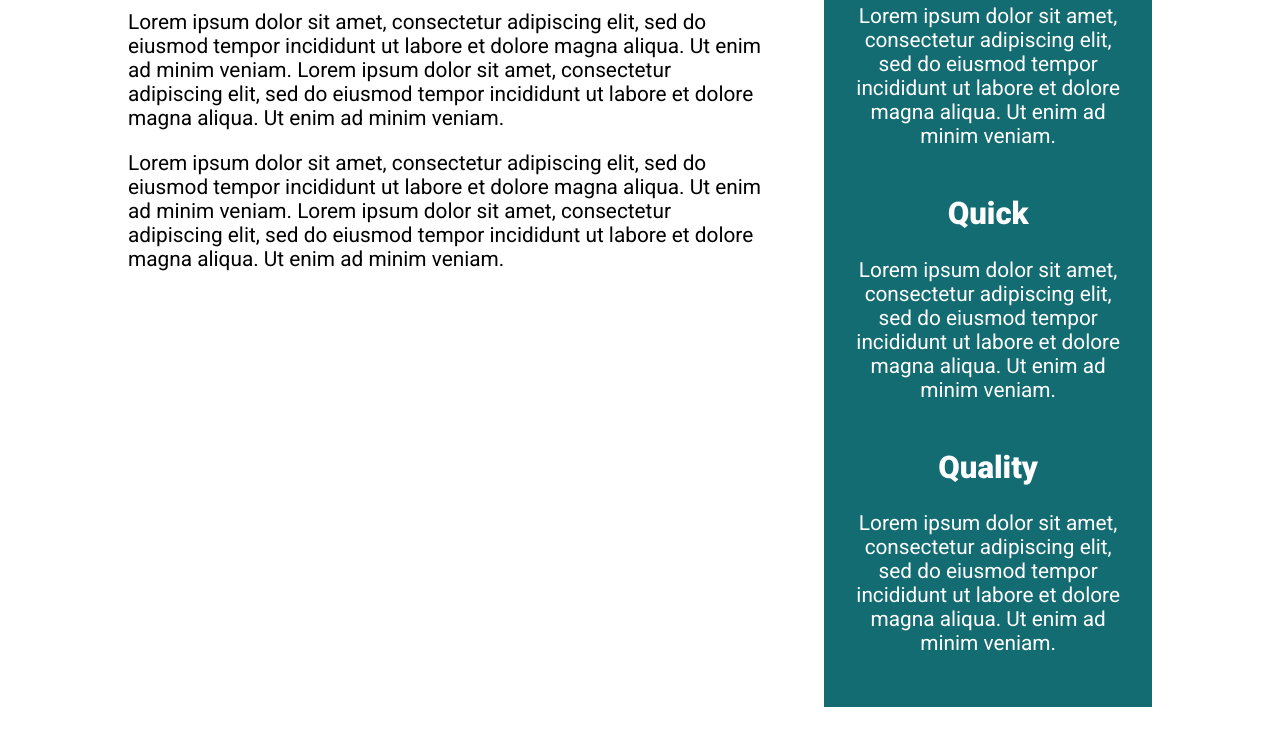
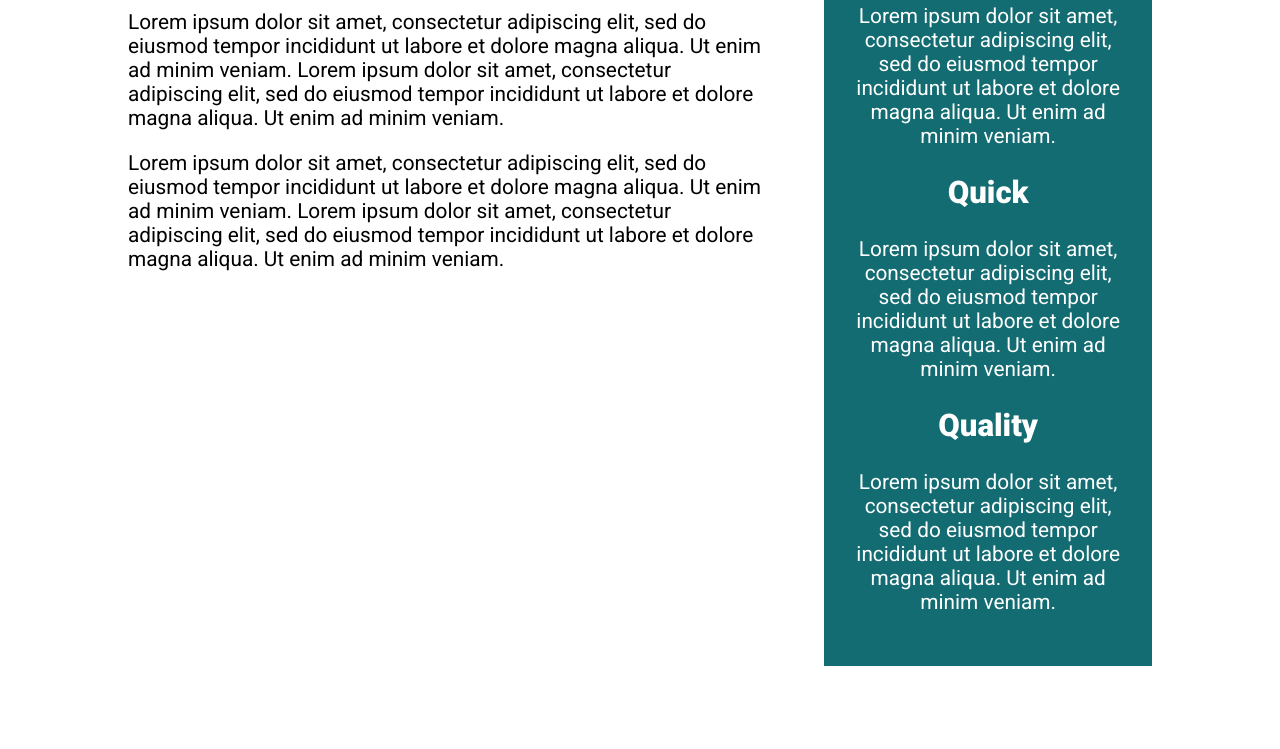
Before and after one commit to anasZabili/responsive_layout_css_KP, a plain HTML site: page index.html in a window 1280 px wide. Shown: the part 693-1442 px from the top of the page. After the commit the page ends 1400 px from the top, so only its background shows below. Drawn offline with Linux system fonts and the light colour scheme.

Commit message:
correction

```diff
--- a/index.html
+++ b/index.html
@@ -25,8 +25,8 @@
                 alt="schedule schema">
         </div>
     </div>
-    <article class="container row article">
-        <div class="article__content">
+    <main class="container row main">
+        <section class="primary-content">
             <h2>Quality designs made custom, on demand, just for you</h2>
             <p>Lorem ipsum dolor sit amet, consectetur adipiscing elit, sed do
                 eiusmod tempor incididunt ut labore et dolore magna aliqua. Ut
@@ -40,31 +40,31 @@
                 adipiscing elit, sed do eiusmod tempor incididunt ut labore et
                 dolore magna aliqua. Ut enim ad minim veniam.
             </p>
-        </div>
-        <div class="article__side">
-            <div class="article__side__section">
+        </section>
+        <aside class="sidebar">
+            <div class="sidebar__section">
                 <h2>Cheap</h2>
                 <p>Lorem ipsum dolor sit amet, consectetur adipiscing elit, sed
                     do eiusmod tempor incididunt ut labore et dolore magna
                     aliqua. Ut enim ad minim veniam.
                 </p>
             </div>
-            <div class="article__side__section">
+            <div class="sidebar__section">
                 <h2>Quick</h2>
                 <p>Lorem ipsum dolor sit amet, consectetur adipiscing elit, sed
                     do eiusmod tempor incididunt ut labore et dolore magna
                     aliqua. Ut enim ad minim veniam.
                 </p>
             </div>
-            <div class="article__side__section">
+            <div class="sidebar__section">
                 <h2>Quality</h2>
                 <p>Lorem ipsum dolor sit amet, consectetur adipiscing elit, sed
                     do eiusmod tempor incididunt ut labore et dolore magna
                     aliqua. Ut enim ad minim veniam.
                 </p>
             </div>
-        </div>
-    </article>
+        </aside>
+    </main>
 
 
 </body>
--- a/style.css
+++ b/style.css
@@ -76,29 +76,29 @@ h1 {
   margin-bottom: 3em;
 }
 
-.article {
+.main {
   margin-top: 2em;
   margin-bottom: 2em;
 }
 
-.article__content {
+.primary-content {
   width: 62%;
 }
 
-.article__content h2 {
+.primary-contentt h2 {
   color: #87629a;
 }
 
-.article__side {
+.sidebar {
   width: 32%;
-  display: flex;
-  flex-direction: column;
+  /* display: flex;
+  flex-direction: column; */
   background-color: #136c72;
   color: white;
   padding: 1.5em;
 }
 
-.article__side__section {
+.sidebar__section {
   text-align: center;
 }
 
```
